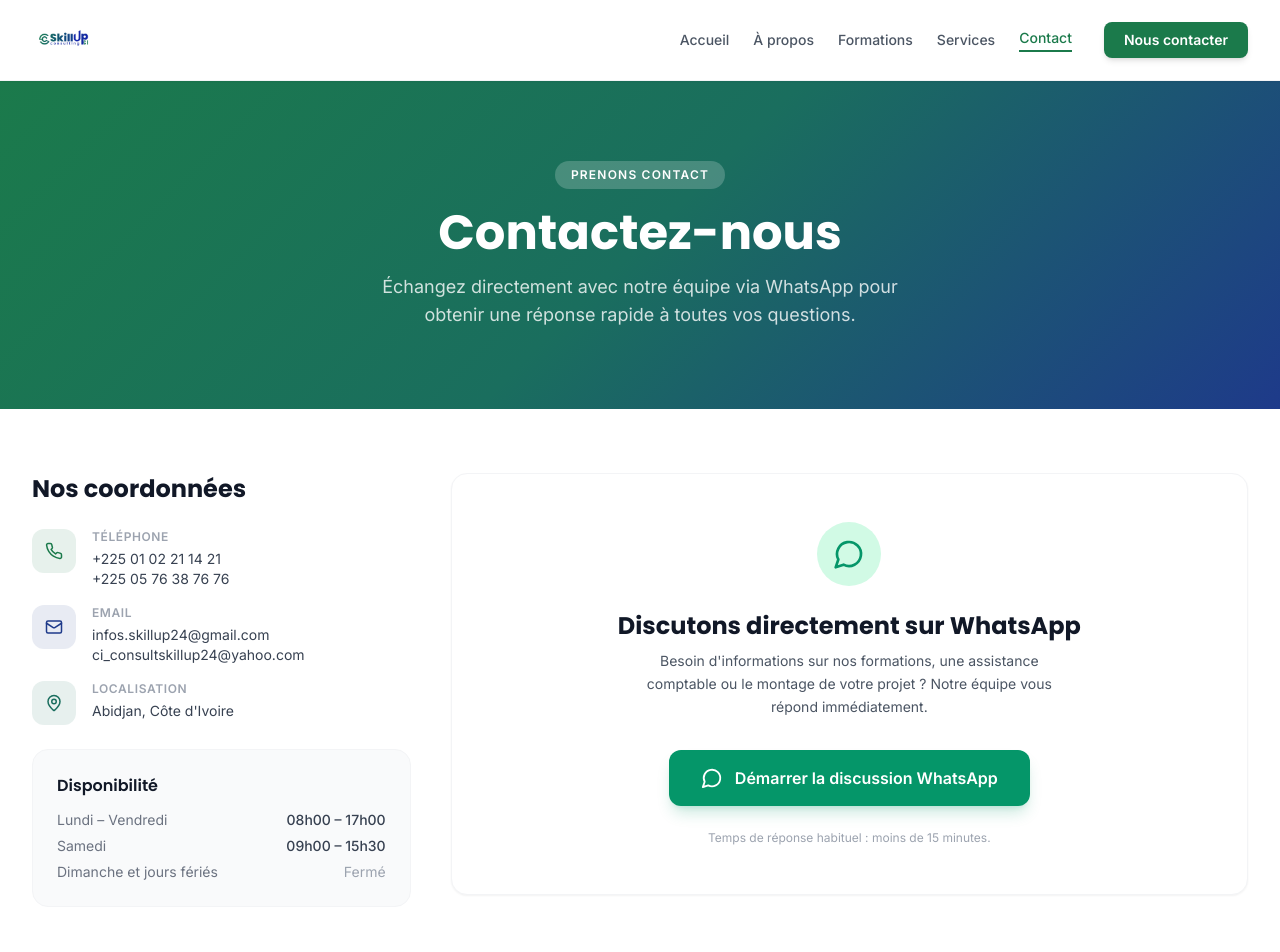
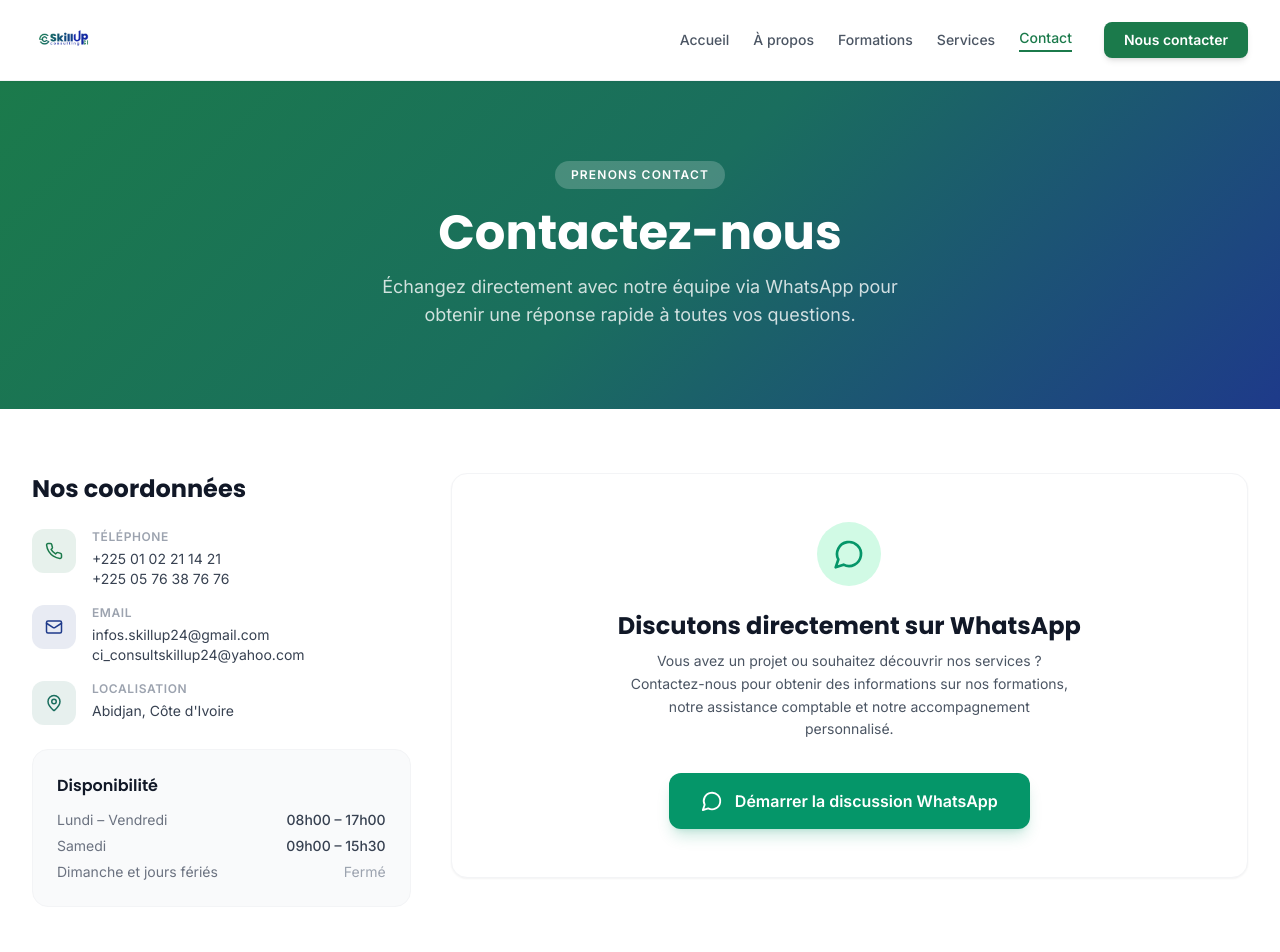
Before and after one commit to esperanceykouassi-bit/proj-esp, a React (Vite) app in the folder frontend/: page /contact in a window 1280 px wide. Shown: the top 952 px of the page. Built offline with nearby package versions, Linux system fonts and the light colour scheme.

Commit message:
Update WhatsApp card description text

```diff
--- a/frontend/src/pages/Contact.jsx
+++ b/frontend/src/pages/Contact.jsx
@@ -143,7 +143,7 @@ export default function Contact() {
                   Discutons directement sur WhatsApp
                 </h2>
                 <p className="text-gray-600 max-w-md mx-auto text-sm leading-relaxed">
-                  Besoin d'informations sur nos formations, une assistance comptable ou le montage de votre projet ? Notre équipe vous répond immédiatement.
+                  Vous avez un projet ou souhaitez découvrir nos services ? Contactez-nous pour obtenir des informations sur nos formations, notre assistance comptable et notre accompagnement personnalisé.
                 </p>
               </div>
 
@@ -159,9 +159,7 @@ export default function Contact() {
                 </a>
               </div>
 
-              <p className="text-xs text-gray-400">
-                Temps de réponse habituel : moins de 15 minutes.
-              </p>
+
             </div>
           </FadeIn>
 
```
